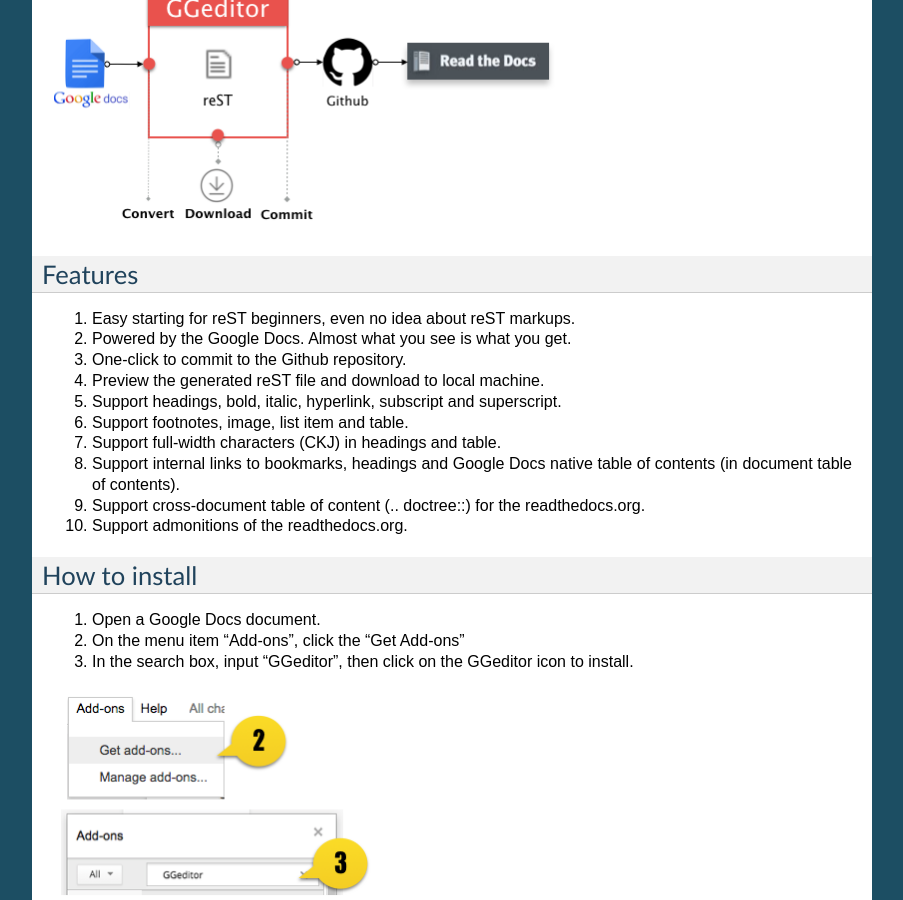
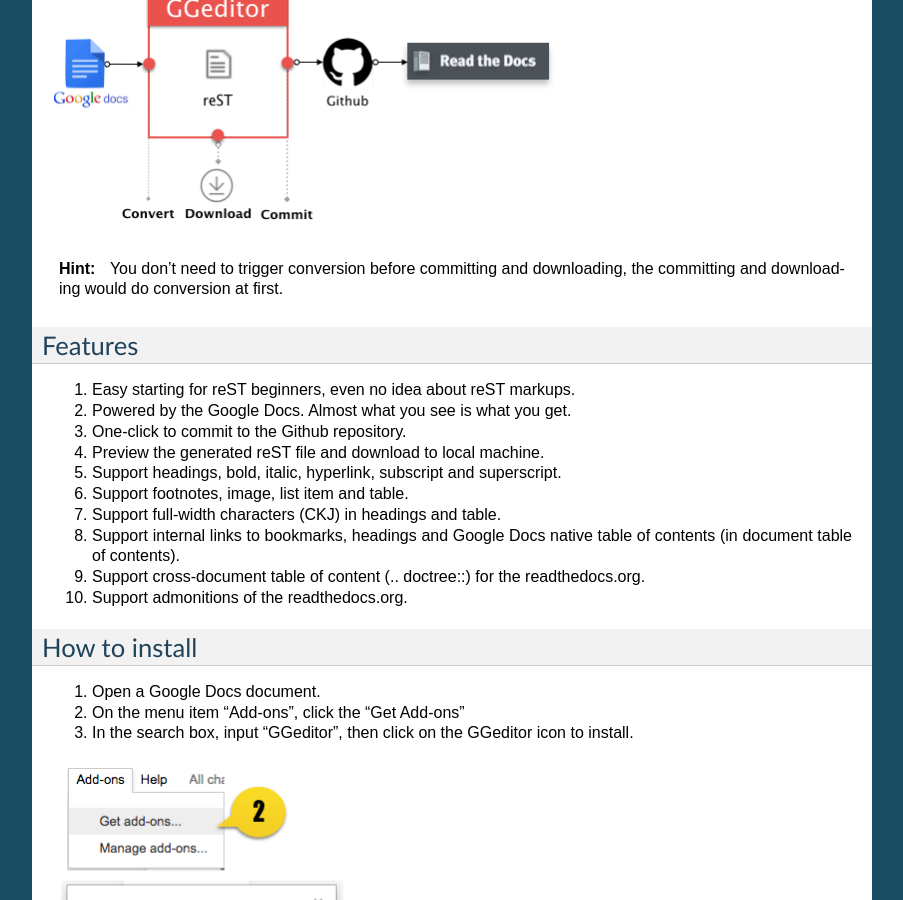
Before and after one commit to iapyeh/GGeditor, a Sphinx documentation site: the page built from docs/index.rst, in a window 1280 px wide and 900 px high, scrolled down 685 px. Shown: the whole window, without its empty margins (198-1101 px from the left). Built offline with Sphinx 7.4.7, drawn with Linux system fonts in a browser that asks for light colours.

Commit message:
Google Docs reST Editor@2016-11-19 18:44:9

```diff
--- a/docs/index.rst
+++ b/docs/index.rst
@@ -18,6 +18,11 @@
 \ **GGeditor**\  is a Google Docs Add-on for generating \ `reStructuredText`_\  file from the Google Docs. The generated reST file can be committed to the Github repository with the GGeditor. Then, that repository’s documentations hosted by the \ `Read The Docs`_\  got automatically updated.
 
 \ |IMG1|\
+
+
+.. Hint::
+
+    You don’t need to trigger conversion before committing and downloading, the committing and downloading would do conversion at first.
 
 .. _h6897050511836763421463e2b4b685:
 
```
